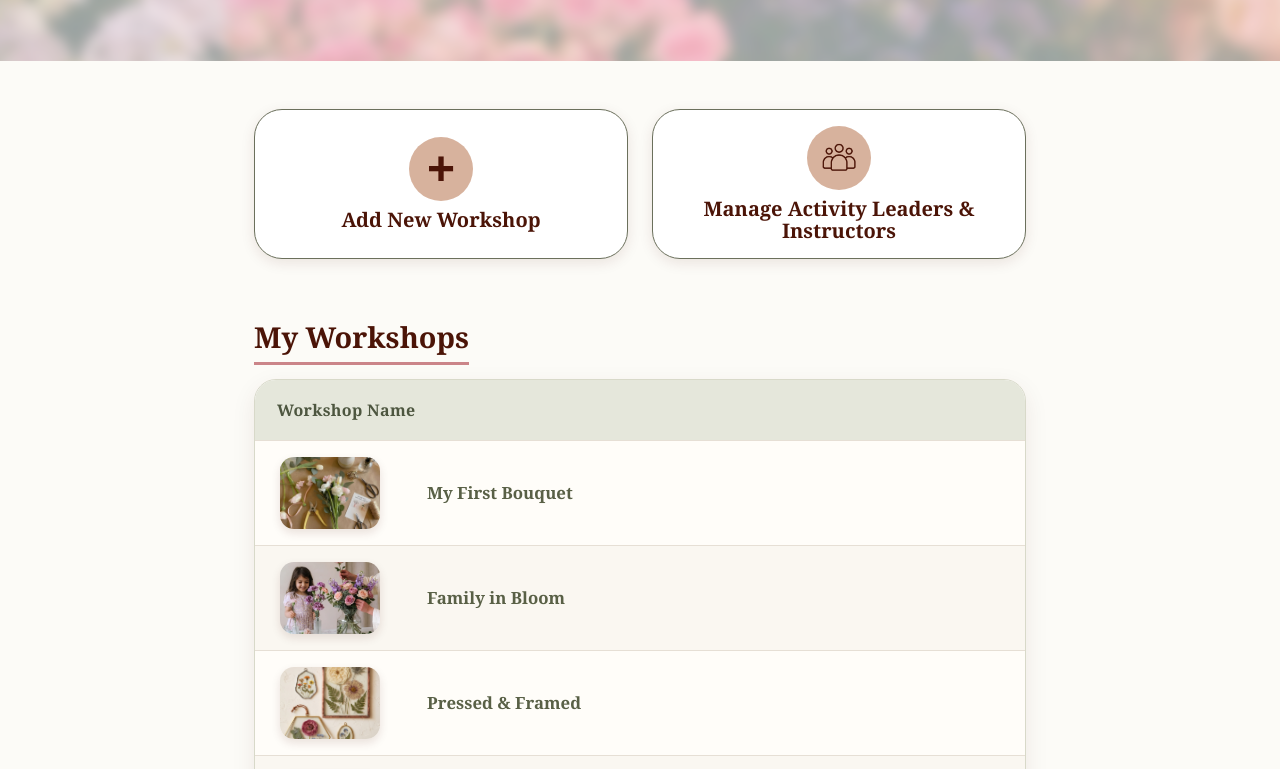
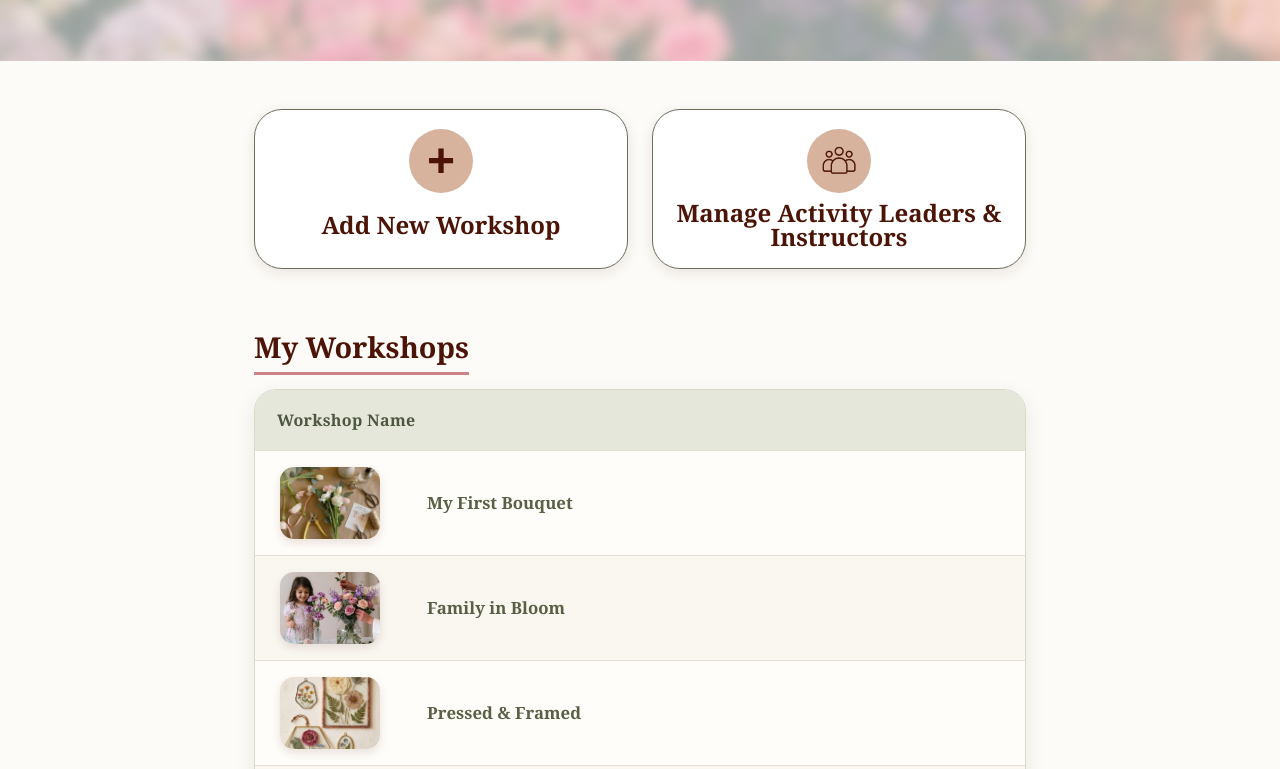
Before and after one commit to ShahadA221/IT312-Flora, a plain HTML site: page Manager_Dashboard.html in a window 1280 px wide. Shown: the part 259-1028 px from the top of the page. Drawn offline with Linux system fonts and the light colour scheme; grey boxes are pictures that could not be loaded.

Commit message:
Update style.css

```diff
--- a/style.css
+++ b/style.css
@@ -1057,7 +1057,7 @@ main:has(.member-links) {
 
 /*==================== Shared Styles for Manager and Team Pages — tala ====================*/
 
-/*------------------------------------------------shared-text---------------------tala*/
+/*------------------------------------------------text---------------------tala*/
 
 .manager-page,
 .team-page {
@@ -1098,8 +1098,7 @@ main:has(.member-links) {
 
 /*==================== PAGE 1: Manager Dashboard — tala ====================*/
 
-/*------------------------------------------------Manager-Hero---------------------tala*/
-
+/*------------------------------------------Manager Dashboard Heading--------------------tala*/
 .manager-page .manager-dashboard {
     position: relative;
     z-index: 0;
@@ -1117,9 +1116,10 @@ main:has(.member-links) {
 
 .manager-page .manager-dashboard p {
     font-size: 1.2rem;
-}
-
-/*------------------------------------------------Manager-Actions---------------------tala*/
+	color: #4b1407;
+}
+
+/*------------------------------------------------Manager Actions---------------------tala*/
 
 .manager-page .manager-actions {
     display: flex;
@@ -1203,7 +1203,7 @@ main:has(.member-links) {
     box-shadow: 0 12px 24px rgba(75, 20, 7, 0.18);
 }
 
-/*------------------------------------------------My-Workshops---------------------tala*/
+/*------------------------------------------------My Workshops---------------------tala*/
 
 .manager-page .my-workshops {
     max-width: 820px;
@@ -1256,7 +1256,7 @@ main:has(.member-links) {
 
 /*==================== PAGE 2: Manage Activity Leaders & Instructors — tala ====================*/
 
-/*------------------------------------------------Manage-Team-Hero---------------------tala*/
+/*------------------------------------------------Manage Team Heading---------------------tala*/
 
 .team-page .manage-team {
     padding: 20px 24px 48px;
@@ -1275,7 +1275,7 @@ main:has(.member-links) {
     font-size: 1rem;
 }
 
-/*------------------------------------------------Current-Instructors---------------------tala*/
+/*------------------------------------------------Current Instructors---------------------tala*/
 
 .team-page .current-team {
     max-width: 820px;
@@ -1329,7 +1329,7 @@ main:has(.member-links) {
     background-color: #FFE8D6;
 }
 
-/*------------------------------------------------Add-Leader-Instructor---------------------tala*/
+/*------------------------------------------------Add Leader Instructor---------------------tala*/
 
 .team-page .add-team-member {
     max-width: 860px;
@@ -1361,7 +1361,7 @@ main:has(.member-links) {
     box-shadow: 0 6px 18px rgba(75, 20, 7, 0.12);
 }
 
-/*------------------------------------------------Team-Form-Columns---------------------tala*/
+/*------------------------------------------------Team Form Columns---------------------tala*/
 
 .team-page .form-columns {
     display: flex;
@@ -1403,7 +1403,7 @@ main:has(.member-links) {
     border: 1px dashed #dccbbd;
 }
 
-/*------------------------------------------------Role-Selection---------------------tala*/
+/*------------------------------------------------Role Selection---------------------tala*/
 
 .team-page .add-team-member fieldset {
     border: 1px solid #dccbbd;
@@ -1426,7 +1426,7 @@ main:has(.member-links) {
     margin-right: 8px;
 }
 
-/*------------------------------------------------Manage-Team-Buttons---------------------tala*/
+/*------------------------------------------------Manage Team Buttons---------------------tala*/
 
 .team-page .current-team button,
 .team-page .add-team-member button {
@@ -1455,7 +1455,7 @@ main:has(.member-links) {
 
 /*==================== PAGE 3: Add New Workshop — tala ====================*/
 
-/*------------------------------------------------shared-text---------------------tala*/
+/*------------------------------------------------text---------------------tala*/
 
 .add-workshop-page {
     font-family: Georgia, 'Times New Roman', Times, serif;
@@ -1466,7 +1466,7 @@ main:has(.member-links) {
     display: flow-root;
 }
 
-/*------------------------------------------------Page-Introduction---------------------tala*/
+/*------------------------------------------------Page Introduction---------------------tala*/
 
 .add-workshop-page .workshop-introduction {
     margin: 0 auto;
@@ -1507,7 +1507,7 @@ main:has(.member-links) {
     font-style: italic;
 }
 
-/*------------------------------------------------Workshop-Form---------------------tala*/
+/*------------------------------------------------Workshop Form---------------------tala*/
 
 .add-workshop-page .new-workshop-form {
     margin: 0;
@@ -1518,7 +1518,7 @@ main:has(.member-links) {
     box-shadow: 0 6px 18px rgba(75, 20, 7, 0.12);
 }
 
-/*------------------------------------------------Workshop-Form-Columns---------------------tala*/
+/*------------------------------------------------Workshop Form Columns---------------------tala*/
 
 .add-workshop-page .workshop-form-columns {
     display: flex;
@@ -1532,7 +1532,7 @@ main:has(.member-links) {
     min-width: 0;
 }
 
-/*------------------------------------------------Workshop-Form-Labels---------------------tala*/
+/*------------------------------------------------Workshop Form Labels---------------------tala*/
 
 .add-workshop-page .workshop-field {
     margin-bottom: 28px;
@@ -1546,7 +1546,7 @@ main:has(.member-links) {
     font-weight: bold;
 }
 
-/*------------------------------------------------Inputs-Description---------------------tala*/
+/*------------------------------------------------Inputs Description---------------------tala*/
 
 .add-workshop-page .workshop-field input,
 .add-workshop-page .workshop-field textarea {
@@ -1568,7 +1568,7 @@ main:has(.member-links) {
     resize: vertical;
 }
 
-/*------------------------------------------------Image-Upload---------------------tala*/
+/*------------------------------------------------Image  Upload---------------------tala*/
 
 .add-workshop-page .workshop-field input[type="file"] {
     min-height: 190px;
@@ -1577,7 +1577,7 @@ main:has(.member-links) {
     background-color: #fcfbf7;
 }
 
-/*------------------------------------------------Field-Effects---------------------tala*/
+/*------------------------------------------------Field Effects---------------------tala*/
 
 .add-workshop-page .workshop-field input:hover,
 .add-workshop-page .workshop-field textarea:hover {
@@ -1590,7 +1590,7 @@ main:has(.member-links) {
     border-color: #4b1407;
 }
 
-/*------------------------------------------------Submit-Button---------------------tala*/
+/*------------------------------------------------Submit Button---------------------tala*/
 
 .add-workshop-page .workshop-submit {
     text-align: left;
@@ -1968,6 +1968,48 @@ main:has(.member-links) {
     }
 }
 
+/* Align manager dashboard cards */
+.manager-page .manager-card {
+    display: grid;
+    grid-template-rows: 64px 48px;
+    align-content: center;
+    justify-items: center;
+    align-items: center;
+    gap: 8px;
+
+    height: 160px;
+    min-height: 160px;
+    padding: 20px;
+
+    font-family: Georgia, 'Times New Roman', Times, serif;
+    font-size: 1.5rem;
+    font-weight: bold;
+    line-height: 1;
+    text-align: center;
+}
+
+/* Keep card labels consistent */
+.manager-page .manager-card h2 {
+    display: flex;
+    align-items: center;
+    justify-content: center;
+    min-height: 48px;
+    margin: 0;
+
+    font-family: inherit;
+    font-size: inherit;
+    font-weight: inherit;
+    line-height: 1;
+}
+
+/* Keep both icons the same size */
+.manager-page .manager-icon,
+.manager-page .manager-card img {
+    width: 64px;
+    height: 64px;
+    margin: 0;
+    flex-shrink: 0;
+}
 
 /*======================================================================================================================================================================================tala*/
 
```
